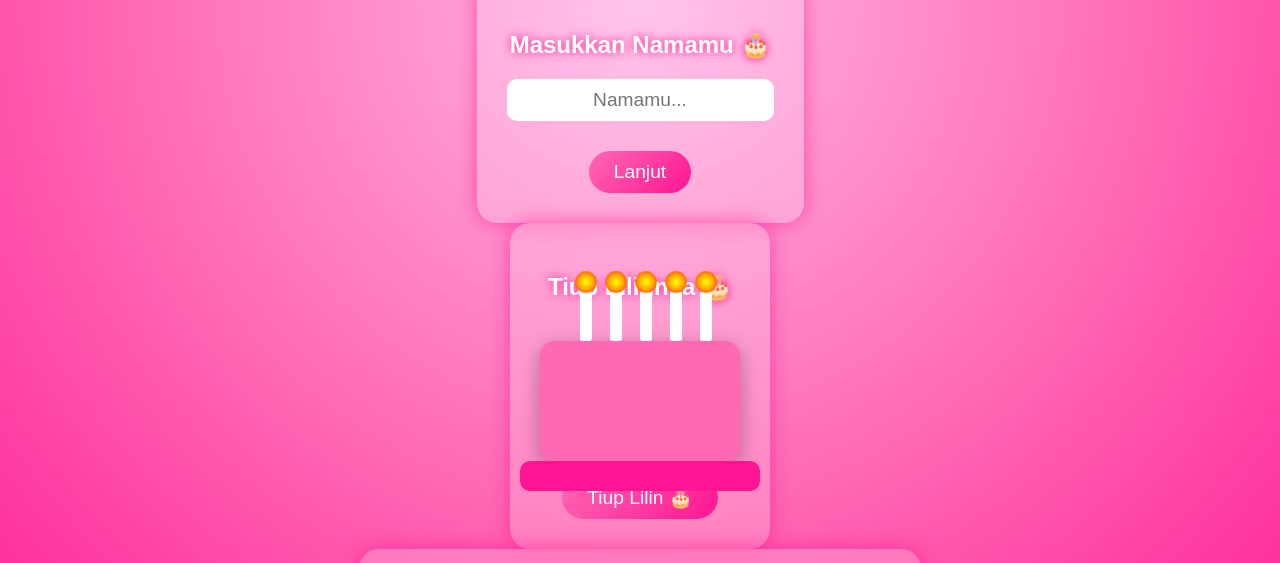
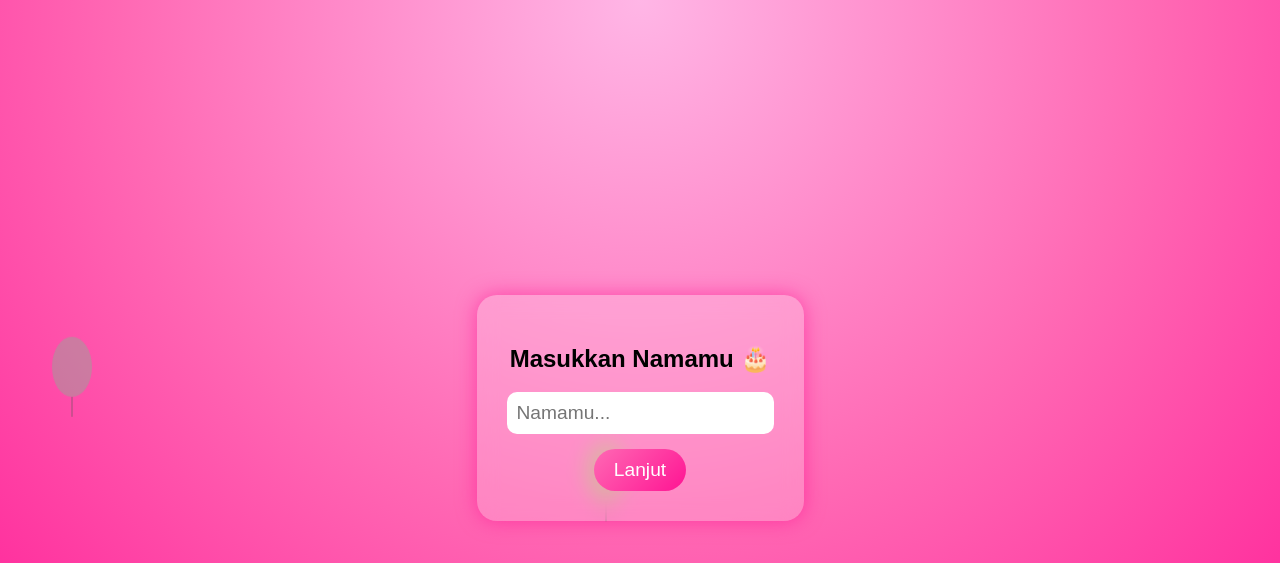
Before and after one commit to RakaMC2/Happy-Birthday-, a plain HTML site: page index.html in a window 1280 px wide. Shown: the top 563 px of the page. Drawn offline with Linux system fonts and the light colour scheme.

Commit message:
index.html

```diff
--- a/index.html
+++ b/index.html
@@ -1,158 +1,64 @@
-<!DOCTYPE html><html lang="en">
+<!DOCTYPE html>
+<html lang="en">
 <head>
   <meta charset="UTF-8">
-  <meta name="viewport" content="width=device-width, initial-scale=1.0">
-  <title>Happy Birthday</title>
+  <title>Masukkan Nama</title>
   <style>
     body {
-      margin: 0;
-      height: 100vh;
-      display: flex;
-      justify-content: center;
-      align-items: center;
-      flex-direction: column;
+      display: flex; justify-content: center; align-items: center; height: 100vh;
+      font-family: 'Poppins', sans-serif;
       background: radial-gradient(circle at top, #ffb6e6, #ff69b4, #ff1493);
-      font-family: 'Poppins', sans-serif;
       overflow: hidden;
-    }.hidden { display: none; }
-
-#welcomeForm, #cakeForm, #greetingForm {
-  display: flex;
-  flex-direction: column;
-  align-items: center;
-  background: rgba(255,255,255,0.2);
-  padding: 30px;
-  border-radius: 20px;
-  box-shadow: 0 0 20px rgba(255,20,147,0.6);
-  backdrop-filter: blur(10px);
     }
-
-#welcomeForm input {
-  padding: 10px;
-  border-radius: 10px;
-  border: none;
-  margin-bottom: 15px;
-  text-align: center;
-  font-size: 1.2em;
+    .box {
+      background: rgba(255,255,255,0.2); padding: 30px; border-radius: 20px;
+      box-shadow: 0 0 20px rgba(255,20,147,0.6); backdrop-filter: blur(10px);
+      text-align: center; z-index: 2;
     }
-
+    input { padding: 10px; border-radius: 10px; border: none; font-size: 1.2em; }
     button {
-  padding: 10px 25px;
-  font-size: 1.2em;
-  border: none;
-  border-radius: 50px;
-  background: linear-gradient(135deg, #ff69b4, #ff1493);
-  color: white;
+      margin-top: 15px; padding: 10px 20px; border: none; border-radius: 30px;
+      font-size: 1.2em; background: linear-gradient(135deg, #ff69b4, #ff1493); color: white;
       cursor: pointer;
-  transition: transform 0.3s;
-  margin-top: 15px;
     }
-
-button:hover { transform: scale(1.1); }
-
-h1 {
-  font-size: 3em;
-  color: #fff;
-  text-shadow: 0 0 15px #fff, 0 0 30px #ff69b4, 0 0 45px #ff1493;
-  animation: glow 2s ease-in-out infinite alternate;
-  text-align: center;
+    .balloon {
+      position: absolute; bottom: -150px; width: 40px; height: 60px;
+      background: red; border-radius: 50%; opacity: 0.8;
+      animation: floatUp 8s linear forwards;
     }
-
-@keyframes glow {
-  from { text-shadow: 0 0 10px #fff, 0 0 20px #ff69b4, 0 0 30px #ff1493; }
-  to { text-shadow: 0 0 20px #fff, 0 0 35px #ff69b4, 0 0 50px #ff1493; }
+    .balloon::after {
+      content: ''; position: absolute; bottom: -20px; left: 50%; transform: translateX(-50%);
+      width: 2px; height: 20px; background: #555;
     }
-
-.cake {
-  position: relative;
-  width: 200px;
-  height: 120px;
-  background: #ff69b4;
-  border-radius: 15px;
-  margin-top: 20px;
-  box-shadow: 0 5px 20px rgba(0,0,0,0.3);
+    @keyframes floatUp {
+      to { transform: translateY(-110vh); opacity: 0; }
     }
-
-.cake::before {
-  content: "";
-  position: absolute;
-  bottom: -30px;
-  left: 50%;
-  transform: translateX(-50%);
-  width: 240px;
-  height: 30px;
-  background: #ff1493;
-  border-radius: 10px;
-}
-
-.candle {
-  position: absolute;
-  top: -50px;
-  width: 12px;
-  height: 50px;
-  background: white;
-  border-radius: 3px;
-}
-
-.flame {
-  position: absolute;
-  top: -18px;
-  left: 50%;
-  transform: translateX(-50%);
-  width: 18px;
-  height: 18px;
-  background: radial-gradient(circle, yellow, orange, red);
-  border-radius: 50%;
-  animation: flicker 0.2s infinite alternate;
-}
-
-@keyframes flicker {
-  from { transform: translateX(-50%) scale(1); opacity: 0.8; }
-  to { transform: translateX(-50%) scale(1.2); opacity: 1; }
-}
-
   </style>
 </head>
 <body>
-  <!-- Form input nama -->
-  <div id="welcomeForm">
-    <h2 style="color:white; text-shadow:0 0 10px #ff1493">Masukkan Namamu 🎂</h2>
-    <input type="text" id="username" placeholder="Namamu...">
-    <button onclick="goToCake()">Lanjut</button>
-  </div>  <!-- Form kue -->  <div id="cakeForm" class="hidden">
-    <h2 style="color:white; text-shadow:0 0 10px #ff1493">Tiup Lilinnya 🎂</h2>
-    <div class="cake">
-      <div class="candle" style="left:20%;"><div class="flame"></div></div>
-      <div class="candle" style="left:35%;"><div class="flame"></div></div>
-      <div class="candle" style="left:50%;"><div class="flame"></div></div>
-      <div class="candle" style="left:65%;"><div class="flame"></div></div>
-      <div class="candle" style="left:80%;"><div class="flame"></div></div>
+  <div class="box">
+    <h2>Masukkan Namamu 🎂</h2>
+    <input type="text" id="username" placeholder="Namamu..."><br>
+    <button onclick="next()">Lanjut</button>
   </div>
-    <button onclick="blowCandles()">Tiup Lilin 🎂</button>
-  </div>  <!-- Form ucapan -->  <div id="greetingForm" class="hidden">
-    <h1 id="greeting">🎉 Happy Birthday 🎂</h1>
-    <p style="color:white; text-align:center; max-width:500px; font-size:1.3em; text-shadow:0 0 10px #ff69b4">
-      Semoga panjang umur, sehat selalu, dan semua harapanmu tercapai 💖🎂🎉
-    </p>
-  </div><audio id="blowSound" src="https://cdn.pixabay.com/download/audio/2022/03/15/audio_14a4970b74.mp3?filename=blow-124099.mp3"></audio>
 
   <script>
-    let userName = "";
-
-    function goToCake() {
-      userName = document.getElementById('username').value || 'Sahabat';
-      document.getElementById('welcomeForm').classList.add('hidden');
-      document.getElementById('cakeForm').classList.remove('hidden');
+    function next() {
+      const name = document.getElementById('username').value || "Sahabat";
+      localStorage.setItem("username", name);
+      window.location.href = "cake.html";
     }
 
-    function blowCandles() {
-      document.querySelectorAll('.flame').forEach(f => f.style.display = 'none');
-      document.getElementById('blowSound').play();
-      setTimeout(() => {
-        document.getElementById('cakeForm').classList.add('hidden');
-        document.getElementById('greeting').innerText = `🎉 Happy Birthday ${userName} 🎂`;
-        document.getElementById('greetingForm').classList.remove('hidden');
-      }, 1000);
+    function createBalloon() {
+      const balloon = document.createElement("div");
+      balloon.classList.add("balloon");
+      balloon.style.left = Math.random() * 100 + "vw";
+      balloon.style.backgroundColor = `hsl(${Math.random()*360}, 70%, 60%)`;
+      balloon.style.animationDuration = (Math.random()*5+5) + "s";
+      document.body.appendChild(balloon);
+      setTimeout(()=>balloon.remove(), 8000);
     }
-  </script></body>
+    setInterval(createBalloon, 800);
+  </script>
+</body>
 </html>
```
Lines whose indentation alone changed are shown as unchanged.
